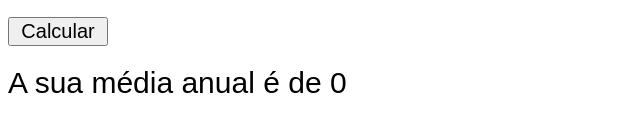
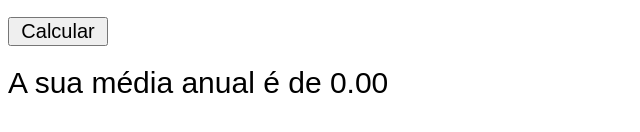
Before and after one commit to YanTheisenn/Media_anual, a plain HTML site: page index.html in a window 1280 px wide. Both pictures are taken after a click on the button "Calcular". Shown: the part 322-454 px from the top of the page, 0-640 px from the left. Drawn offline with Linux system fonts and the light colour scheme.

Commit message:
ajustei dnv

```diff
--- a/index.html
+++ b/index.html
@@ -37,7 +37,7 @@
             var m2 = Number(tm2.value)
             var m3 = Number(tm3.value)
             var m = (m1 + m2 + m3) / 3
-            m.toFixed(2)
+            m = m.toFixed(2)
             res.innerHTML = `A sua média anual é de ${m}`
         }
     </script>
--- a/style.css
+++ b/style.css
@@ -5,10 +5,10 @@
     font-weight: normal;
 }
 
-body{
+/*body{
     background-color: ;
 }
-
+*/
 h1{
     width: 535px;
     text-align:justify ;
```
